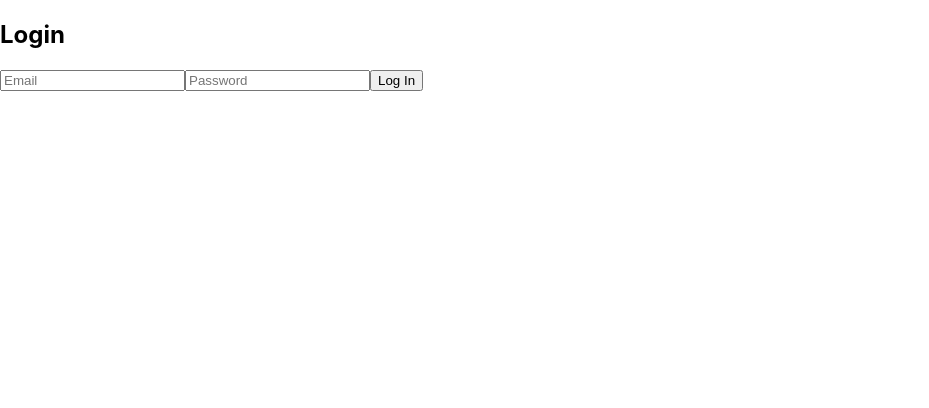
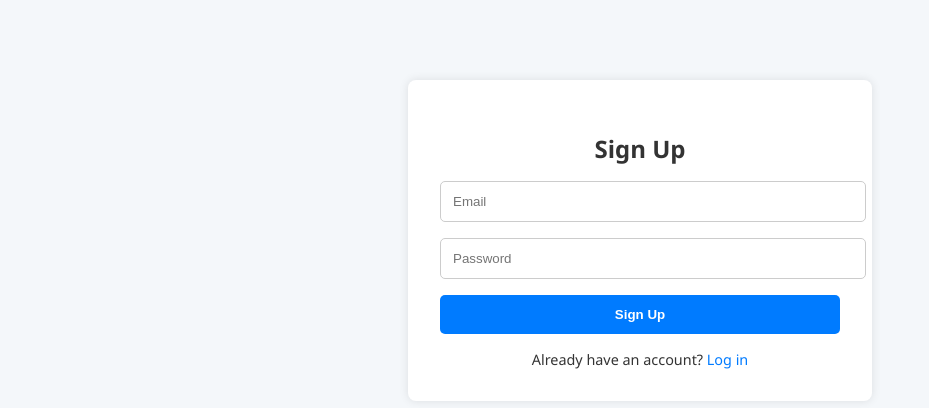
Before and after one commit to Bosh1707/The-Bench-Prophet, a React (Create React App) app in the folder frontend/: page /signup in a window 1280 px wide. Shown: the top 408 px of the page, without its empty margins (0-929 px from the left). Built offline with nearby package versions, Linux system fonts and the light colour scheme; no server answers.

Commit message:
added css and navbar

```diff
--- a/frontend/src/App.css
+++ b/frontend/src/App.css
@@ -36,3 +36,112 @@
     transform: rotate(360deg);
   }
 }
+
+body {
+  font-family: 'Segoe UI', Tahoma, Geneva, Verdana, sans-serif;
+  margin: 0;
+  padding: 0;
+  background: #f4f7fa;
+  color: #333;
+}
+
+form {
+  max-width: 400px;
+  margin: 5rem auto;
+  padding: 2rem;
+  background: #fff;
+  border-radius: 8px;
+  box-shadow: 0 0 10px rgba(0, 0, 0, 0.1);
+}
+
+h2 {
+  text-align: center;
+  margin-bottom: 1rem;
+}
+
+input {
+  display: block;
+  width: 100%;
+  padding: 0.75rem;
+  margin-bottom: 1rem;
+  border: 1px solid #ccc;
+  border-radius: 5px;
+}
+
+button {
+  width: 100%;
+  padding: 0.75rem;
+  background-color: #007bff;
+  color: white;
+  border: none;
+  border-radius: 5px;
+  font-weight: bold;
+  cursor: pointer;
+  transition: background-color 0.3s ease;
+}
+
+button:hover {
+  background-color: #0056b3;
+}
+
+.link-switch {
+  text-align: center;
+  margin-top: 1rem;
+  font-size: 0.9rem;
+}
+
+.link-switch a {
+  color: #007bff;
+  text-decoration: none;
+}
+
+.link-switch a:hover {
+  text-decoration: underline;
+}
+
+/* Navbar styles */
+.navbar {
+  display: flex;
+  justify-content: space-between;
+  align-items: center;
+  background-color: #007bff;
+  color: white;
+  padding: 1rem 2rem;
+  box-shadow: 0 4px 6px rgba(0, 0, 0, 0.1);
+}
+
+.navbar-brand {
+  font-size: 1.5rem;
+  font-weight: bold;
+}
+
+.navbar-user {
+  display: flex;
+  align-items: center;
+  gap: 1rem;
+}
+
+.navbar-user span {
+  font-size: 0.95rem;
+}
+
+.navbar-user button {
+  padding: 0.5rem 1rem;
+  background-color: #ffffff;
+  color: #007bff;
+  border: none;
+  border-radius: 4px;
+  cursor: pointer;
+  font-weight: 600;
+  transition: background-color 0.3s ease;
+}
+
+.navbar-user button:hover {
+  background-color: #e0e0e0;
+}
+
+/* Dashboard content */
+.dashboard-content {
+  text-align: center;
+  margin-top: 4rem;
+}
--- a/frontend/src/App.js
+++ b/frontend/src/App.js
@@ -1,8 +1,11 @@
 import React, { useEffect, useState } from 'react';
 import { onAuthStateChanged } from 'firebase/auth';
+import { BrowserRouter as Router, Routes, Route, Navigate } from 'react-router-dom';
 import { auth } from './firebase';
-import Login from './login';
-import Dashboard from './Dashboard'; // Create this component
+import Login from './Login';
+import Signup from './Signup';
+import Dashboard from './Dashboard';
+import './App.css';
 
 function App() {
   const [user, setUser] = useState(null);
@@ -17,9 +20,18 @@ function App() {
     return () => unsubscribe();
   }, []);
 
-  if (loading) return <p>Loading...</p>;
+    if (loading) return <p>Loading...</p>;
 
-  return user ? <Dashboard user={user} /> : <Login />;
+  return (
+    <Router>
+      <Routes>
+        <Route path="/login" element={user ? <Navigate to="/dashboard" /> : <Login />} />
+        <Route path="/signup" element={user ? <Navigate to="/dashboard" /> : <Signup />} />
+        <Route path="/dashboard" element={user ? <Dashboard user={user} /> : <Navigate to="/login" />} />
+        <Route path="*" element={<Navigate to={user ? "/dashboard" : "/login"} />} />
+      </Routes>
+    </Router>
+  );
 }
 
 export default App;
--- a/frontend/src/Dashboard.js
+++ b/frontend/src/Dashboard.js
@@ -1,6 +1,7 @@
 import React from 'react';
 import { signOut } from 'firebase/auth';
 import { auth } from './firebase';
+import './App.css';
 
 export default function Dashboard({ user }) {
   const handleLogout = () => {
@@ -10,9 +11,19 @@ export default function Dashboard({ user }) {
   };
 
   return (
-    <div>
-      <h1>Welcome, {user.email}</h1>
-      <button onClick={handleLogout}>Logout</button>
-    </div>
+    <>
+      <nav className="navbar">
+        <div className="navbar-brand">The Bench Prophet</div>
+        <div className="navbar-user">
+          <span>{user.email}</span>
+          <button onClick={handleLogout}>Logout</button>
+        </div>
+      </nav>
+
+      <div className="dashboard-content">
+        <h2>Welcome, {user.email}</h2>
+        <p>You are logged in to The Bench Prophet dashboard!</p>
+      </div>
+    </>
   );
 }
--- a/frontend/src/Login.js
+++ b/frontend/src/Login.js
@@ -1,6 +1,8 @@
 import React, { useState } from 'react';
 import { signInWithEmailAndPassword } from 'firebase/auth';
 import { auth } from './firebase';
+import { Link } from 'react-router-dom';
+import './App.css';
 
 export default function Login() {
   const [email, setEmail] = useState('');
@@ -11,7 +13,7 @@ export default function Login() {
     e.preventDefault();
     try {
       await signInWithEmailAndPassword(auth, email, password);
-      alert('Logged in successfully!');
+      // Login will trigger redirect via onAuthStateChanged
     } catch (err) {
       setError(err.message);
     }
@@ -20,10 +22,13 @@ export default function Login() {
   return (
     <form onSubmit={handleLogin}>
       <h2>Login</h2>
-      <input type="email" value={email} onChange={(e) => setEmail(e.target.value)} placeholder="Email" />
-      <input type="password" value={password} onChange={(e) => setPassword(e.target.value)} placeholder="Password" />
+      <input type="email" value={email} onChange={(e) => setEmail(e.target.value)} placeholder="Email" required />
+      <input type="password" value={password} onChange={(e) => setPassword(e.target.value)} placeholder="Password" required />
       <button type="submit">Log In</button>
       {error && <p style={{ color: 'red' }}>{error}</p>}
+      <div className="link-switch">
+        Don't have an account? <Link to="/signup">Sign up</Link>
+      </div>
     </form>
   );
 }
--- a/frontend/src/firebase.js
+++ b/frontend/src/firebase.js
@@ -1,5 +1,7 @@
 import { initializeApp } from "firebase/app";
 import { getAnalytics } from "firebase/analytics";
+import { getFirestore } from "firebase/firestore";
+import { getAuth } from "firebase/auth";
 
 const firebaseConfig = {
   apiKey: process.env.REACT_APP_FIREBASE_API_KEY,
@@ -16,11 +18,7 @@ const app = initializeApp(firebaseConfig);
 const analytics = getAnalytics(app);
 
 export default app;
-
-import { getAuth } from "firebase/auth";
 export const auth = getAuth(app);
-
-import { getFirestore } from "firebase/firestore";
 export const db = getFirestore(app);
 
 if (typeof window !== "undefined") {
--- a/frontend/src/signup.js
+++ b/frontend/src/signup.js
@@ -1,29 +1,34 @@
 import React, { useState } from 'react';
 import { createUserWithEmailAndPassword } from 'firebase/auth';
 import { auth } from './firebase';
+import { Link } from 'react-router-dom';
+import './App.css';
 
-export default function signup() {
+export default function Signup() {
   const [email, setEmail] = useState('');
   const [password, setPassword] = useState('');
   const [error, setError] = useState('');
 
-  const handleLogin = async (e) => {
+  const handleSignup = async (e) => {
     e.preventDefault();
     try {
       await createUserWithEmailAndPassword(auth, email, password);
-      alert('Signed up successfully!');
+      // Sign up success, redirection will occur via onAuthStateChanged
     } catch (err) {
       setError(err.message);
     }
   };
 
   return (
-    <form onSubmit={handleLogin}>
+    <form onSubmit={handleSignup}>
       <h2>Sign Up</h2>
-      <input type="email" value={email} onChange={(e) => setEmail(e.target.value)} placeholder="Email" />
-      <input type="password" value={password} onChange={(e) => setPassword(e.target.value)} placeholder="Password" />
+      <input type="email" value={email} onChange={(e) => setEmail(e.target.value)} placeholder="Email" required />
+      <input type="password" value={password} onChange={(e) => setPassword(e.target.value)} placeholder="Password" required />
       <button type="submit">Sign Up</button>
       {error && <p style={{ color: 'red' }}>{error}</p>}
+      <div className="link-switch">
+        Already have an account? <Link to="/login">Log in</Link>
+      </div>
     </form>
   );
 }
```
Also changed, not shown: frontend/package.json (+7 -1 lines), 1 other file (tests, documents, lock files or other folders).
